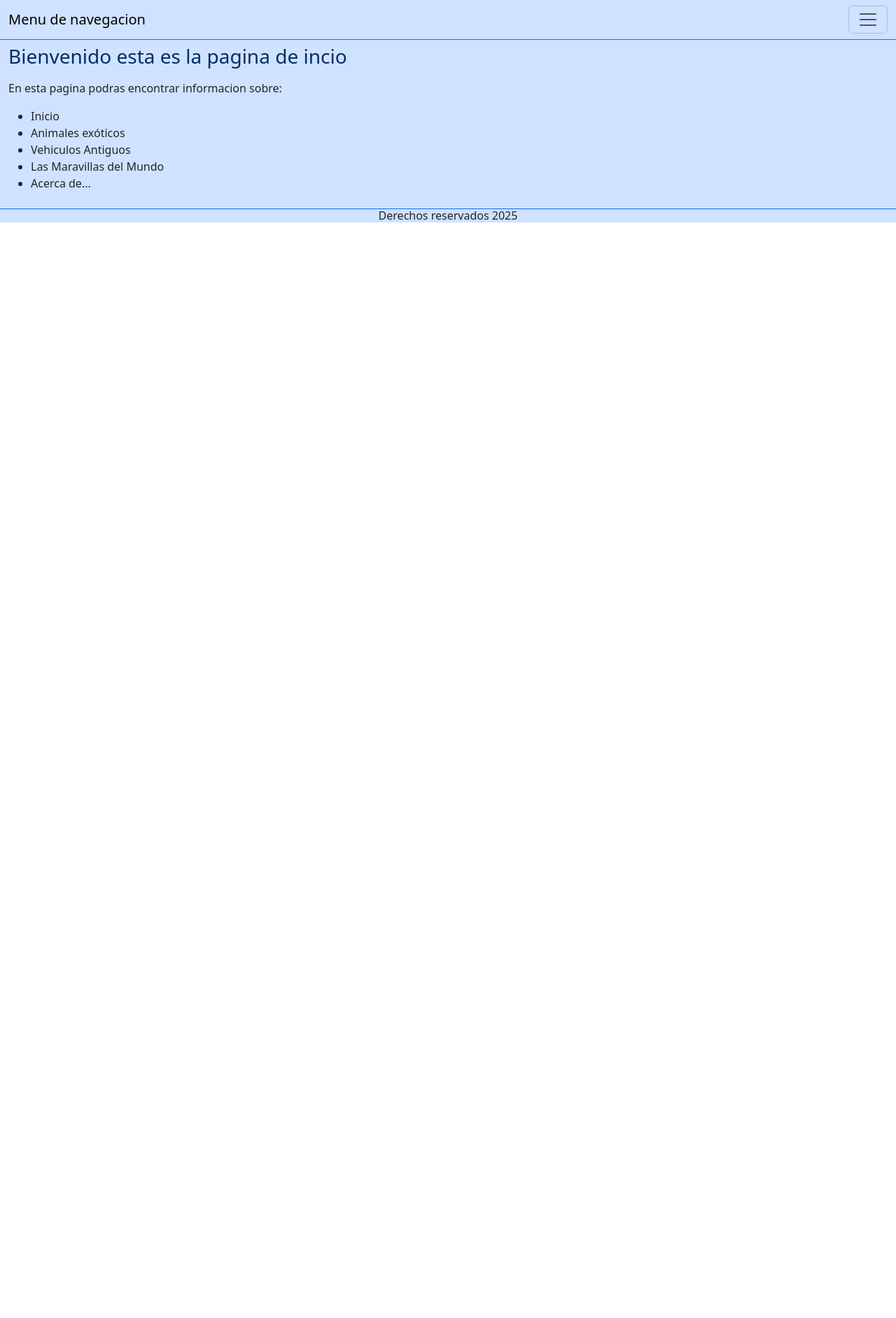
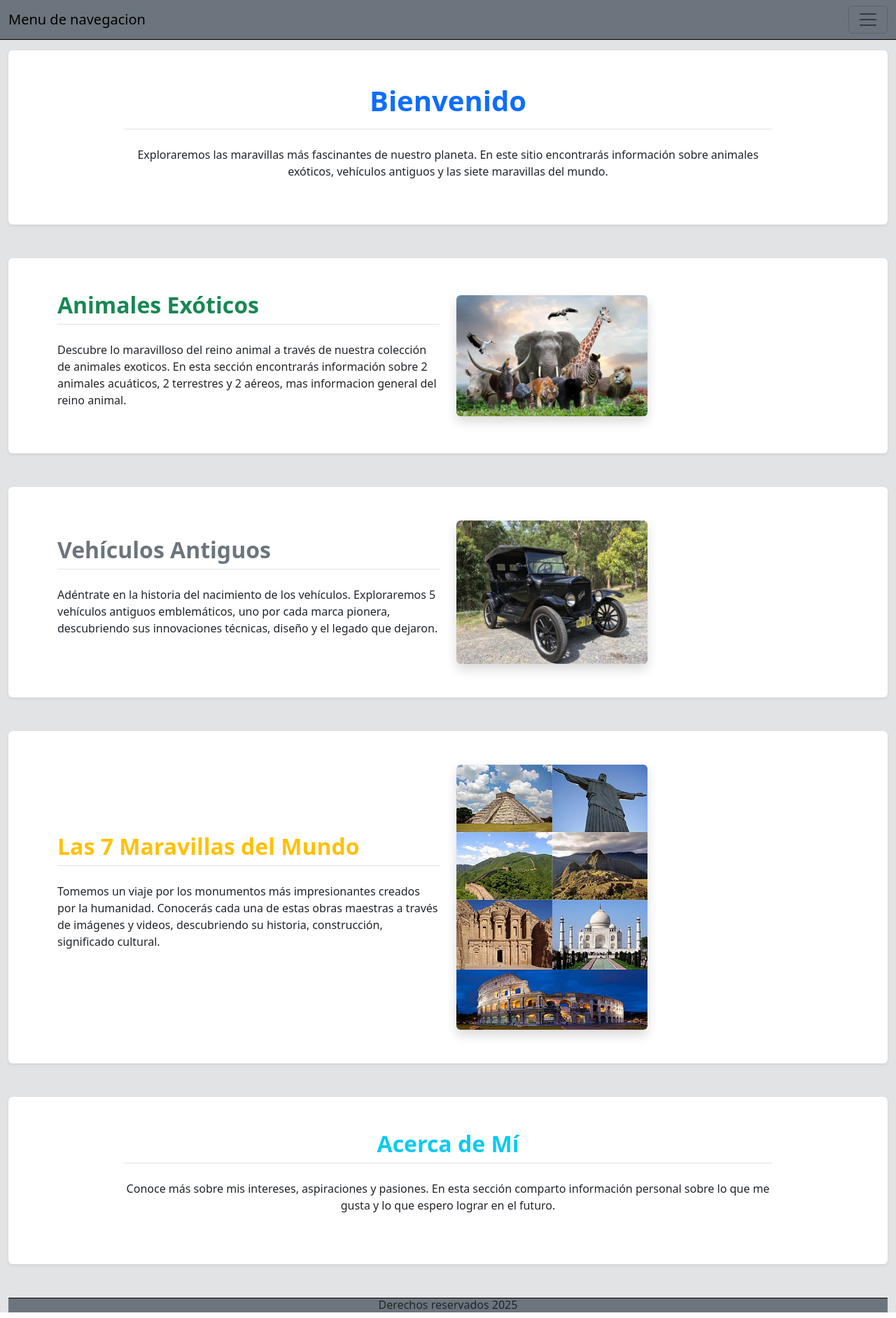
Before and after one commit to Leyva-Holguin/LHDI_06-10-2025, a Flask app: page /inicio in a window 1280 px wide. Shown: the whole page at 70% size. Before the commit the page ends 800 px from the top, so only its background shows below. Run offline with Flask 3, Linux system fonts and the light colour scheme.

Commit message:
inicio terminado

```diff
--- a/templates/base.html
+++ b/templates/base.html
@@ -10,11 +10,11 @@
 </head>
 
 <body>
-    <div class="container-fluid bg-primary-subtle">
+    <div class="container-fluid bg-secondary-subtle">
         <header>
             <div class="row">
                 <div class="col-12">
-                    <nav class="navbar navbar-white border-bottom border-primary bg-primary-subtle fixed-top">
+                    <nav class="navbar navbar-white border-bottom border-black bg-secondary     fixed-top">
                         <div class="container-fluid">
                             <a class="navbar-brand" href="#">Menu de navegacion</a>
                             <button class="navbar-toggler" type="button" data-bs-toggle="offcanvas"
@@ -22,7 +22,7 @@
                                 aria-label="Toggle navigation">
                                 <span class="navbar-toggler-icon"></span>
                             </button>
-                            <div class="offcanvas offcanvas-end bg-primary-subtle border-start border-5 border-primary"
+                            <div class="offcanvas offcanvas-end bg-secondary border-start border-5 border-black"
                                 tabindex="-1" id="offcanvasDarkNavbar" aria-labelledby="offcanvasDarkNavbarLabel">
                                 <div class="offcanvas-header">
                                     <h5 class="offcanvas-title" id="offcanvasDarkNavbarLabel">Menu de navegacion</h5>
@@ -46,8 +46,7 @@
                                                 Maravillas del Mundo</a>
                                         </li>
                                         <li class="nav-item">
-                                            <a class="nav-link active" aria-current="page" href="http://127.0.0.1:5000/acerca">Acerca de
-                                                mi</a>
+                                            <a class="nav-link active" aria-current="page" href="http://127.0.0.1:5000/acerca">Acerca </a>
                                         </li>
                                     </ul>
                                 </div>
@@ -55,15 +54,14 @@
                         </div>
                     </nav>
                 </div>
-                <h1 class="text-primary-emphasis text-start">Desarrollo de plantillas base</h1>
             </div>
 
         </header>
-        <section>
+        <section class="border-bottom border-black">
             {% block contenido %}
             {%endblock%}
         </section>
-        <footer class="text-center" id="pie">
+        <footer class="text-center bg-secondary" id="pie">
             <h6>Derechos reservados 2025</h6>
         </footer>
     </div>
--- a/templates/inicio.html
+++ b/templates/inicio.html
@@ -1,20 +1,81 @@
 {% extends "base.html" %}
 
 {% block contenido %}
-<section id="weas">
-    <div class="row border-bottom border-primary py-2">
-        <div class="col-12">
-            <h3 class="text-primary-emphasis mb-3">Bienvenido esta es la pagina de incio</h3>
-            <p>En esta pagina podras encontrar informacion sobre:</p>
-            <ul>
-                <li>Inicio</li>
-                <li>Animales exóticos</li>
-                <li>Vehiculos Antiguos</li>
-                <li>Las Maravillas del Mundo</li>
-                <li>Acerca de...</li>
-            </ul>
+<section class="mt-5 pt-4">
+    <div class="card border-0 shadow-sm mb-5">
+        <div class="card-body p-0">
+            <div class="container py-5">
+                <div class="row justify-content-center">
+                    <div class="col-md-10">
+                        <h1 class="fw-bold text-primary border-bottom pb-3 mb-4 text-center">Bienvenido</h1>
+                        <p class="text-center">Exploraremos las maravillas más fascinantes de nuestro planeta.
+                        En este sitio encontrarás información sobre animales exóticos, vehículos antiguos y las siete maravillas del mundo.</p>
+                    </div>
+                </div>
+            </div>
+        </div>
+    </div>
+    <div class="card border-0 shadow-sm mb-5">
+        <div class="card-body p-0">
+            <div class="container py-5">
+                <div class="row align-items-center">
+                    <div class="col-md-6">
+                        <h2 class="fw-bold text-success border-bottom pb-2 mb-4">Animales Exóticos</h2>
+                        <p>Descubre lo maravilloso del reino animal a través de nuestra colección de animales exoticos.
+                        En esta sección encontrarás información sobre 2 animales acuáticos, 2 terrestres y 2 aéreos, mas informacion general del reino animal.</p>
+                    </div>
+                    <div class="col-md-6">
+                        <img src="{{ url_for('static', filename='img/animal.webp') }}" alt="Animales exóticos" class="img-fluid rounded shadow w-50">
+                    </div>
+                </div>
+            </div>
+        </div>
+    </div>
+    <div class="card border-0 shadow-sm mb-5">
+        <div class="card-body p-0">
+            <div class="container py-5">
+                <div class="row align-items-center">
+                    <div class="col-md-6">
+                        <h2 class="fw-bold text-secondary border-bottom pb-2 mb-4">Vehículos Antiguos</h2>
+                        <p>Adéntrate en la historia del nacimiento de los vehículos.
+                        Exploraremos 5 vehículos antiguos emblemáticos, uno por cada marca pionera, descubriendo sus innovaciones técnicas, diseño y el legado que dejaron.</p>
+                    </div>
+                    <div class="col-md-6">
+                        <img src="{{ url_for('static', filename='img/auto.webp') }}" alt="Vehículos antiguos" class="img-fluid rounded shadow w-50">
+                    </div>
+                </div>
+            </div>
+        </div>
+    </div>
+    <div class="card border-0 shadow-sm mb-5">
+        <div class="card-body p-0">
+            <div class="container py-5">
+                <div class="row align-items-center">
+                    <div class="col-md-6">
+                        <h2 class="fw-bold text-warning border-bottom pb-2 mb-4">Las 7 Maravillas del Mundo</h2>
+                        <p>Tomemos un viaje por los monumentos más impresionantes creados por la humanidad.
+                        Conocerás cada una de estas obras maestras a través de imágenes y videos, descubriendo su historia, construcción, significado cultural.</p>
+                    </div>
+                    <div class="col-md-6">
+                        <img src="{{ url_for('static', filename='img/mara.jpg') }}" alt="Maravillas del mundo" class="img-fluid rounded shadow w-50">
+                    </div>
+                </div>
+            </div>
+        </div>
+    </div>
+    <div class="card border-0 shadow-sm mb-5">
+        <div class="card-body p-0">
+            <div class="container py-5">
+                <div class="row justify-content-center">
+                    <div class="col-md-10">
+                        <h2 class="fw-bold text-info border-bottom pb-2 mb-4 text-center">Acerca de Mí</h2>
+                        <p class="text-center">Conoce más sobre mis intereses, aspiraciones y pasiones. En esta sección comparto información personal sobre lo que me gusta y lo que espero lograr en el futuro.</p>
+                        <div class="text-center mt-4">
+                        </div>
+                    </div>
+                </div>
+            </div>
         </div>
     </div>
 </section>
-
 {% endblock%}
```
Also changed, not shown: README.md, static/img/animal.webp (added), static/img/auto.webp (added), static/img/mara.jpg (added).
